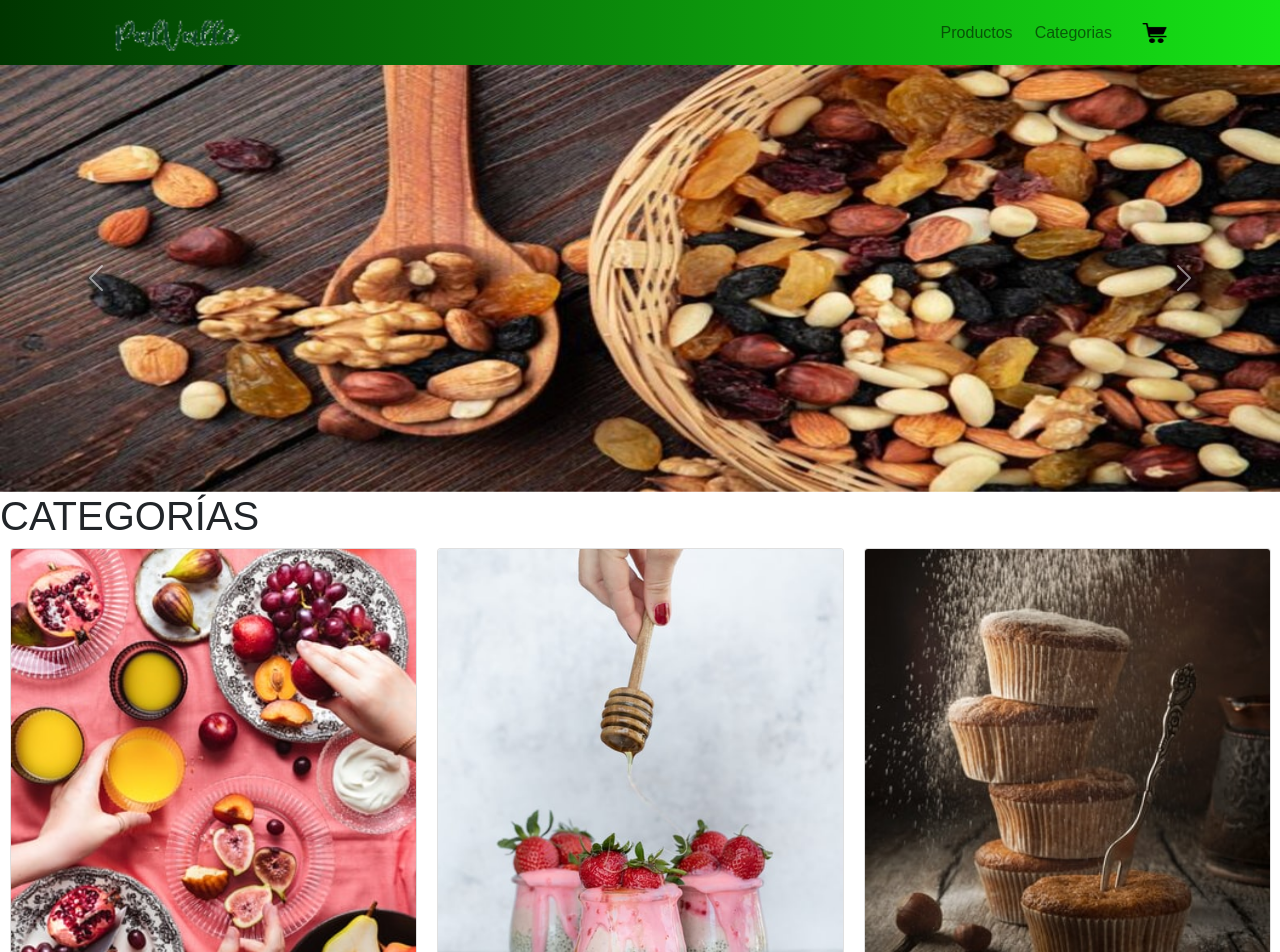
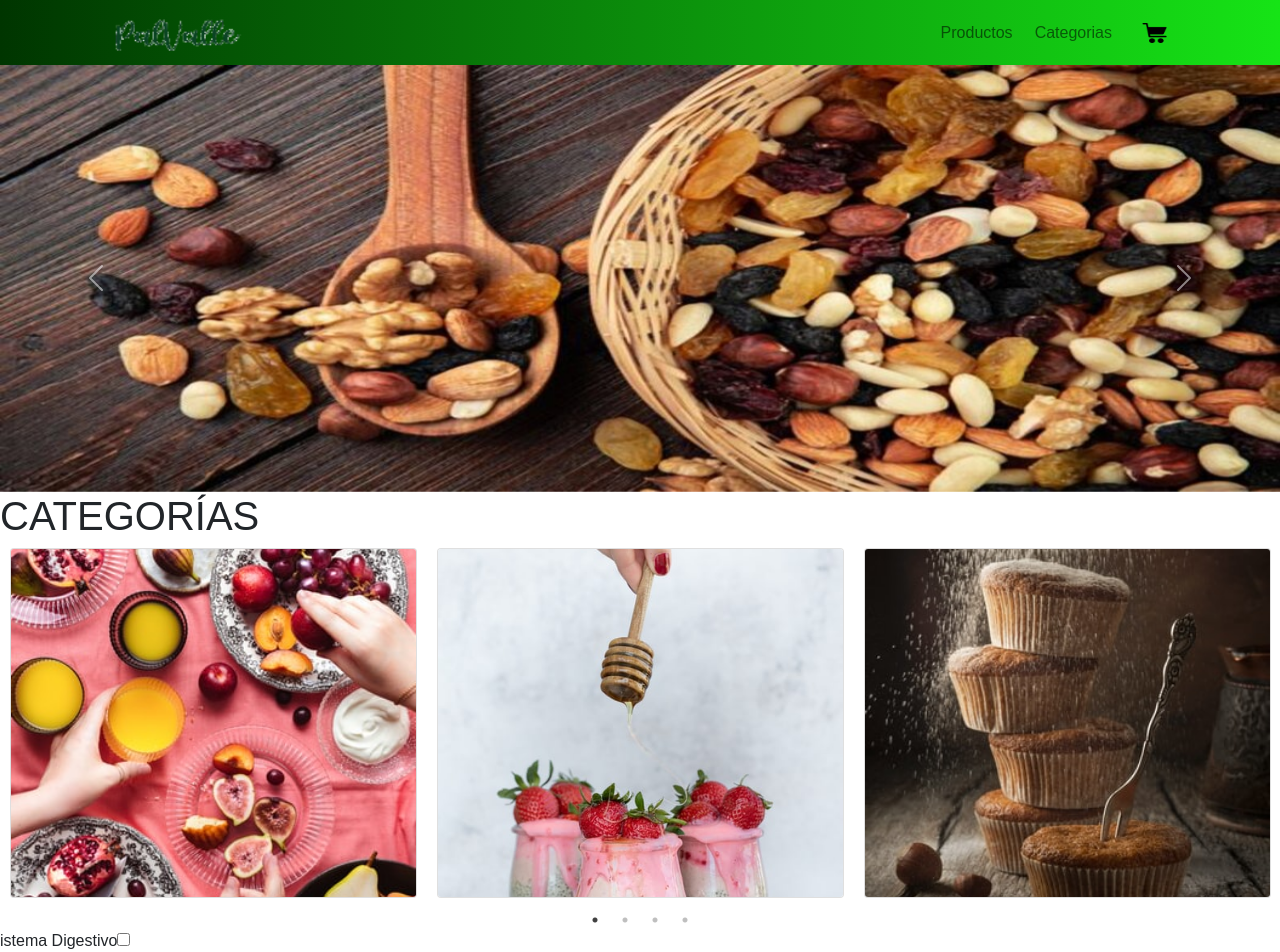
Before and after one commit to vsolis2706/Proyecto_PalValle, a React (Create React App) app in the folder cliente/: page /PalValle in a window 1280 px wide. Shown: the top 952 px of the page. Built offline with nearby package versions, Linux system fonts and the light colour scheme; no server answers.

Commit message:
agregado estilos al carrusel de categorias

```diff
--- a/cliente/src/estilos.css
+++ b/cliente/src/estilos.css
@@ -70,7 +70,7 @@
 
   .card {
     width: 100%;
-    height: 450px;
+    height: 350px;
     border-radius: 16px;
     overflow: hidden;
     cursor: pointer;
```
